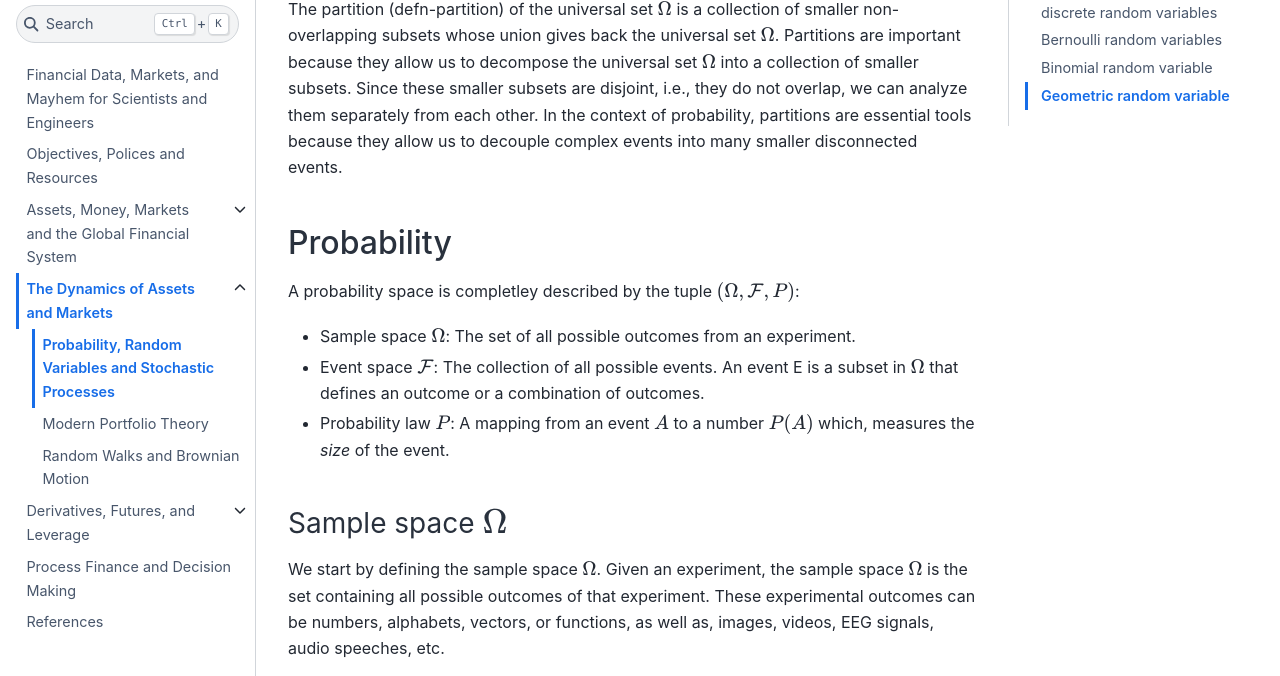
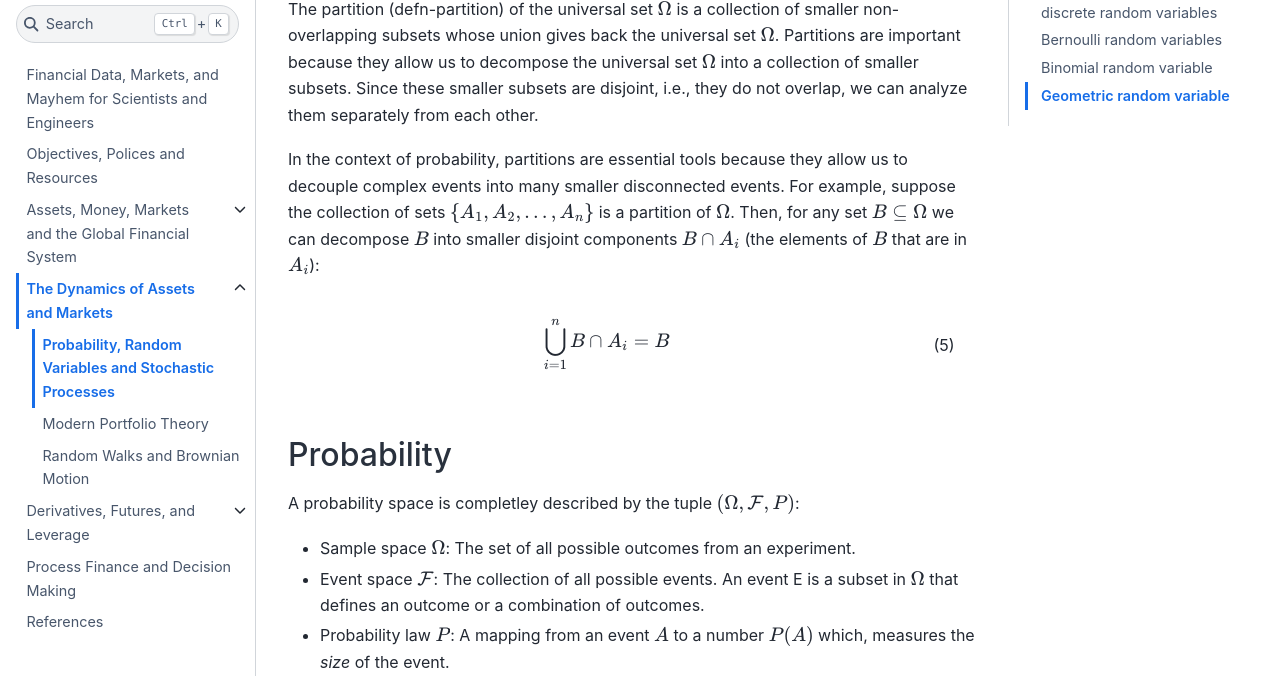
Before and after one commit to varnerlab/CHEME-5660-Markets-Mayhem-Book, a Jupyter Book: the page built from chapter-2-dir/probability-random-variables.md, in a window 1280 px wide and 900 px high, scrolled down 2514 px, cut to the strip 208-884 px from the top of the window. Built offline with Jupyter Book 1.0.4 settings and Sphinx 7.4.7 and the Sphinx Book theme 1.1.4, drawn with Linux system fonts in a browser that asks for light colours; pages that are not in the unit, such as notebooks, are missing from menus.

Commit message:
Update probability-random-variables.md
working on probability section

`````diff
--- a/chapter-2-dir/probability-random-variables.md
+++ b/chapter-2-dir/probability-random-variables.md
@@ -165,8 +165,18 @@ __Condition 2__: The union of the sets $\left\{A_{1},A_{2},\dots, A_{n}\right\}$
 ````
 
 The partition ({prf:ref}`defn-partition`) of the universal set $\Omega$ is a collection of smaller non-overlapping subsets whose union gives back the universal set $\Omega$.
-Partitions are important because they allow us to decompose the universal set $\Omega$ into a collection of smaller subsets. Since these smaller subsets are disjoint, i.e., they do not overlap, we can analyze them separately from each other. In the context of probability, partitions are essential tools because they allow us to decouple complex events
+Partitions are important because they allow us to decompose the universal set $\Omega$ into a collection of smaller subsets. Since these smaller subsets are disjoint, i.e., they do not overlap, we can analyze them separately from each other.
+
+In the context of probability, partitions are essential tools because they allow us to decouple complex events
 into many smaller disconnected events.
+For example, suppose the collection of sets $\left\{A_{1},A_{2},\dots, A_{n}\right\}$ is a partition of $\Omega$.
+Then, for any set $B\subseteq\Omega$ we can decompose $B$ into smaller disjoint components $B\cap{A_{i}}$
+(the elements of $B$ that are in $A_{i}$):
+
+```{math}
+:label: eqn-decomp-partition
+\bigcup_{i=1}^{n}B\cap{A_{i}} = B
+```
 
 (content:references:probability)=
 ## Probability
`````
